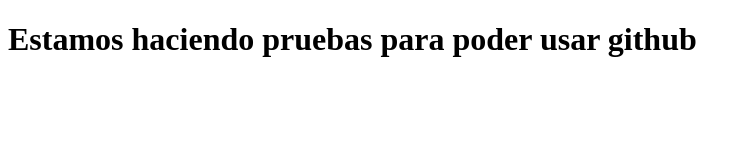
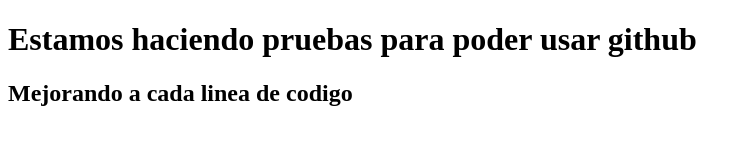
Before and after one commit to JoseJaico14/prueba-web, a plain HTML site: page index.html in a window 1280 px wide. Shown: the whole page, without its empty margins (0-751 px from the left). Drawn offline with Linux system fonts and the light colour scheme.

Commit message:
Mejora 2
Es un agregado que le di

```diff
--- a/index.html
+++ b/index.html
@@ -6,5 +6,6 @@
 </head>
 <body>
 	<h1>Estamos haciendo pruebas para poder usar github</h1>
+	<h2>Mejorando a cada linea de codigo</h2>
 </body>
 </html>
```
